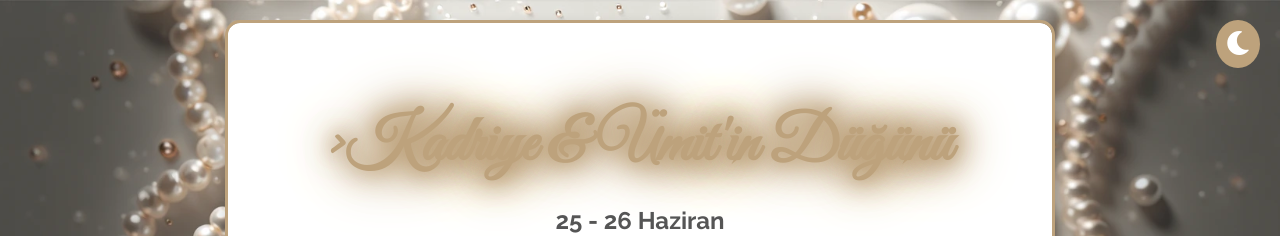
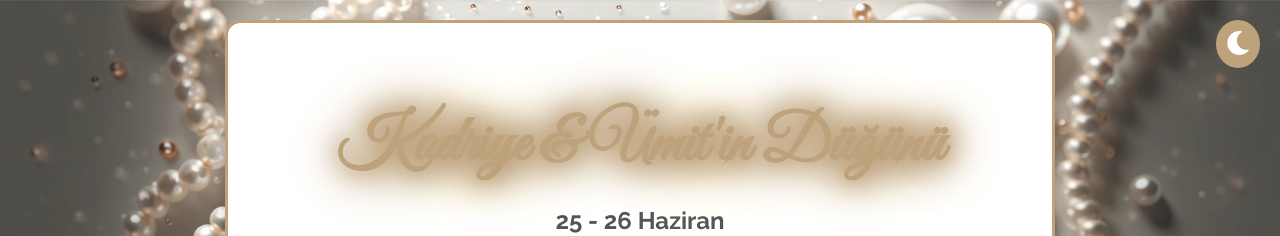
Before and after one commit to umitaltintas/wedding, a plain HTML site: page index.html in a window 1280 px wide. Shown: the top 236 px of the page. Drawn offline with Linux system fonts and the light colour scheme; a script that the page names is missing.

Commit message:
Fix typo in index.html

```diff
--- a/index.html
+++ b/index.html
@@ -277,7 +277,7 @@
 
         <h1>
             <div id="fireworks-container"></div>
-            >Kadriye & Ümit'in Düğünü
+            Kadriye & Ümit'in Düğünü
         </h1>
 
         <h2>25 - 26 Haziran</h2>
```
